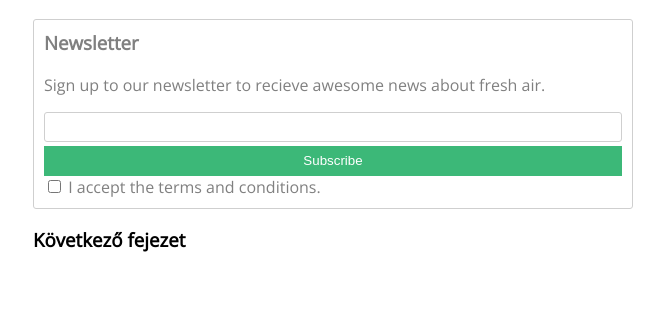
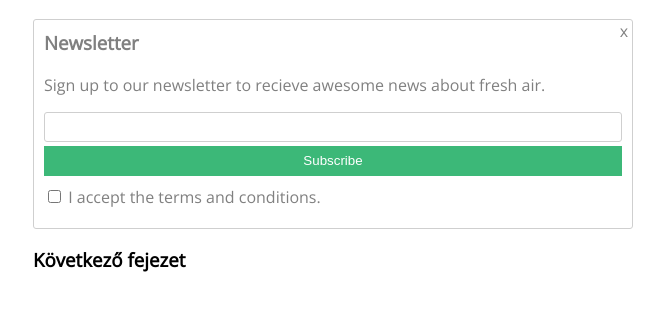
Before and after one commit to LiptakReka/Gyakorlas, a plain HTML site: page index.html in a window 1280 px wide. Shown: the part 67-378 px from the top of the page, without its empty margins (307-971 px from the left). Drawn offline with nearby package versions, Linux system fonts and the light colour scheme.

Commit message:
Add files via upload

```diff
--- a/index.html
+++ b/index.html
@@ -22,7 +22,11 @@
 <input type="checkbox" name="" id="terms">
 <label for="terms">I accept the terms and conditions.</label>
 </form>
-        </div>
+<div id= "closex">
+    x
+</div>
+</div>
+
 <h3>Következő fejezet</h3>
     </div>
 </body>
--- a/style.css
+++ b/style.css
@@ -10,6 +10,9 @@
     border: 1px solid #cfcfcf;
     border-radius: 3px;
     padding: 10px;
+    padding-bottom: 20px;
+    position: relative;
+
 }
 
 .newsletter button {
@@ -19,6 +22,7 @@
     display: block;
     width: 100%;
     height: 30px;
+    margin-bottom: 10px;
 }
 
 .newsletter input#email {
@@ -34,3 +38,14 @@
 .newsletter h3 {
     margin-top: 0;
 }
+
+.newsletter#terms  {
+    position: relative;
+    top: 1px;
+
+}
+.newsletter #closex {
+    position: absolute;
+    top:0;
+    right:4px;
+}
```
